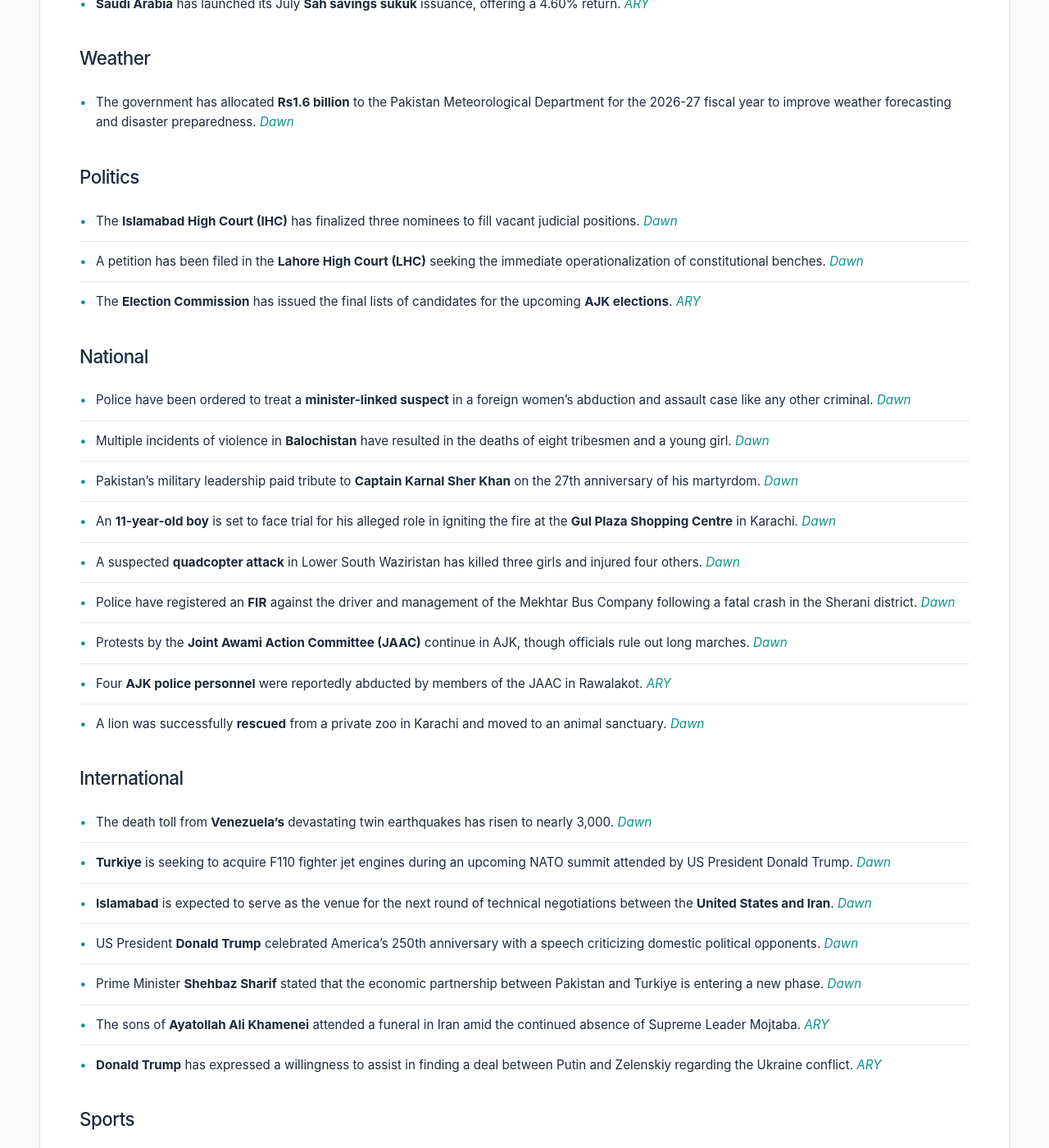
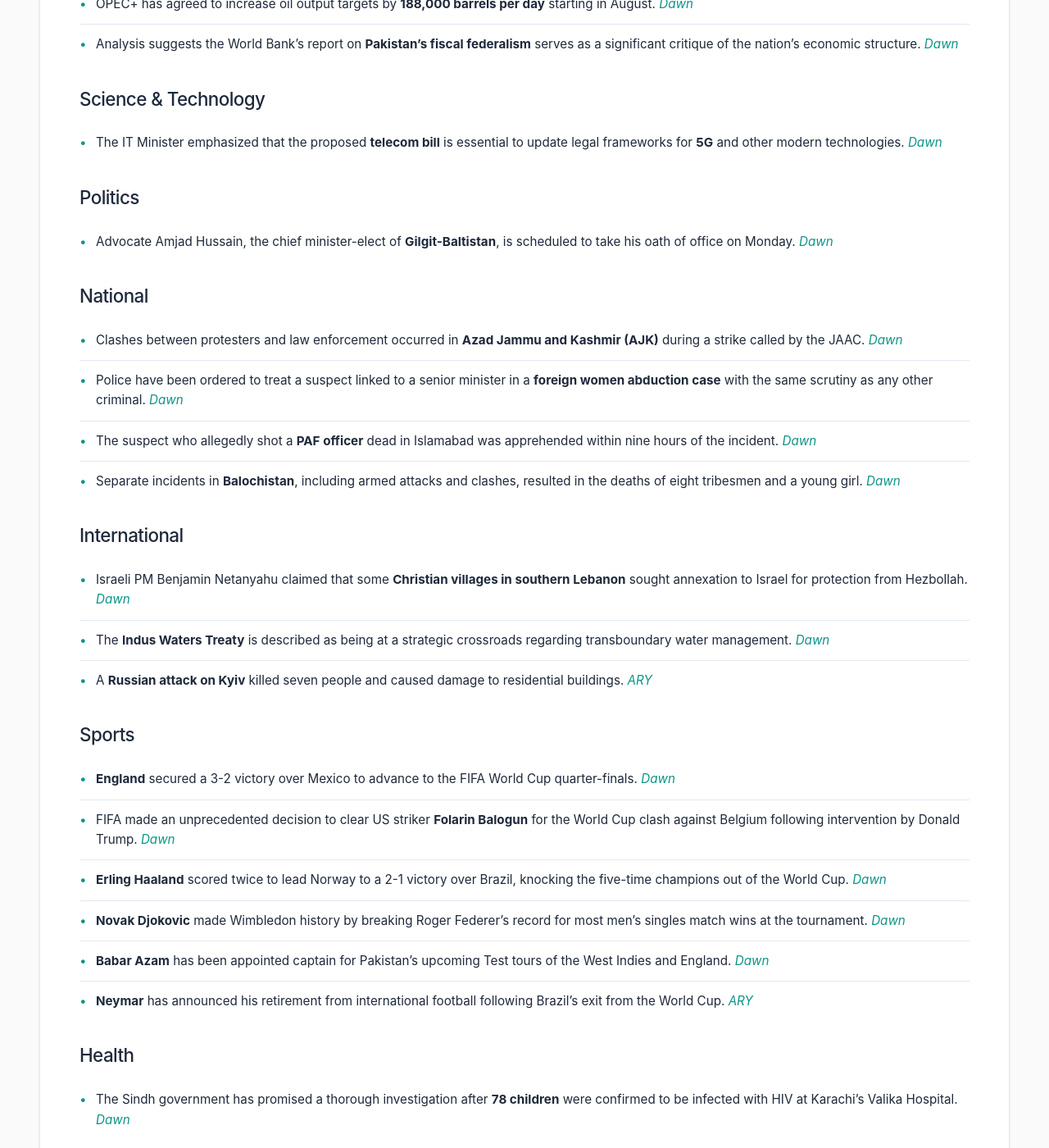
Before and after one commit to zsubzwary/news, a Jekyll site: the page built from en/index.md, in a window 1280 px wide and 1400 px high, scrolled down 696 px. Shown: the whole window at 82% size. Built offline with Jekyll 4.4.1, drawn with Linux system fonts in a browser that asks for light colours; some web fonts are replaced; comment, search, counter and statistics services are not loaded; some of the changed text lies outside the part shown.

Commit message:
DateTime; 2026-07-06T04:04:16.445Z

```diff
--- a/en/index.md
+++ b/en/index.md
@@ -4,51 +4,47 @@ title: Pakistan News Briefing
 lang: en
 ---
 
-Published at: 05-Jul-2026 21:04PKT
+Published at: 06-Jul-2026 09:04PKT
 
 Time to read: 4 mins
 
 ### Economy
-- **Opec+** has agreed to a further increase in oil output targets by 188,000 barrels per day starting in August. *[Dawn](https://www.dawn.com/news/2013159/opec-approves-further-oil-output-increase-as-hormuz-exports-start-to-recover)*
-- **India** is planning to expand its domestic crude oil exploration following significant energy supply disruptions caused by conflicts in the Middle East. *[Dawn](https://www.dawn.com/news/2013136/india-eyes-oil-exploration-expansion-after-middle-east-war-shortages)*
-- **Iraq and Halliburton** have signed a deal to develop critical oil fields in the Basra region. *[ARY](https://arynews.tv/iraq-halliburton-sign-deal-to-develop-key-basra-oil-fields)*
-- **Bitcoin** continues to hold near the $62,000 mark amidst shifting macro data and capital flows. *[ARY](https://arynews.tv/bitcoin-clings-to-62k-as-macro-data-tax-rules-and-capital-flows-converge)*
-- **Saudi Arabia** has launched its July **Sah savings sukuk** issuance, offering a 4.60% return. *[ARY](https://arynews.tv/saudi-arabia-opens-july-sah-savings-sukuk-issuance-with-4-60-return)*
+- Ogra has notified a **15% increase** in the price of Regasified Liquefied Natural Gas (RLNG) for June, driven by international market purchases amid supply disruptions. *[Dawn](https://www.dawn.com/news/2013262/ogra-notifies-15pc-increase-in-regasified-liquefied-natural-gas-price-for-june)*
+- Ahsan Iqbal has urged the Pakistani diaspora to invest in the country's **healthcare, technology, and export** sectors. *[Dawn](https://www.dawn.com/news/2013272/ahsan-iqbal-urges-diaspora-to-invest-in-their-countrys-growth)*
+- The "Passu Cherry Exhibition" in Upper Hunza generated over **Rs2 million** in economic activity for local entrepreneurs. *[Dawn](https://www.dawn.com/news/2013267/passu-cherry-show-gives-hunza-entrepreneurs-a-stage-to-showcase-wares)*
+- The National Highway Authority (NHA) has increased the toll tax on the **Islamabad-Lahore M-2 Motorway** by 7%. *[Dawn](https://www.dawn.com/news/2013174/nha-increases-toll-tax-on-islamabad-lahore-m-2-motorway-by-7pc)*
+- OPEC+ has agreed to increase oil output targets by **188,000 barrels per day** starting in August. *[Dawn](https://www.dawn.com/news/2013159/opec-approves-further-oil-output-increase-as-hormuz-exports-start-to-recover)*
+- Analysis suggests the World Bank's report on **Pakistan's fiscal federalism** serves as a significant critique of the nation's economic structure. *[Dawn](https://www.dawn.com/news/2013286/world-bank-and-fiscal-distribution)*
 
-### Weather
-- The government has allocated **Rs1.6 billion** to the Pakistan Meteorological Department for the 2026-27 fiscal year to improve weather forecasting and disaster preparedness. *[Dawn](https://www.dawn.com/news/2013152/what-initiatives-has-the-govt-planned-for-fy27-to-boost-weather-forecasting-early-warning-systems)*
+### Science & Technology
+- The IT Minister emphasized that the proposed **telecom bill** is essential to update legal frameworks for **5G** and other modern technologies. *[Dawn](https://www.dawn.com/news/2013161/it-minister-stresses-proposed-telecom-bill-needed-as-existing-laws-insufficient-for-5g-other-modern-tech)*
 
 ### Politics
-- The **Islamabad High Court (IHC)** has finalized three nominees to fill vacant judicial positions. *[Dawn](https://www.dawn.com/news/2013054/ihc-finalises-three-nominees-for-judges-vacancies)*
-- A petition has been filed in the **Lahore High Court (LHC)** seeking the immediate operationalization of constitutional benches. *[Dawn](https://www.dawn.com/news/2013072/lhc-moved-over-delay-in-setting-up-constitutional-benches)*
-- The **Election Commission** has issued the final lists of candidates for the upcoming **AJK elections**. *[ARY](https://arynews.tv/election-commission-issues-final-lists-of-candidates-for-ajk-elections)*
+- Advocate Amjad Hussain, the chief minister-elect of **Gilgit-Baltistan**, is scheduled to take his oath of office on Monday. *[Dawn](https://www.dawn.com/news/2013260/cm-elect-to-take-oath-today-as-ppp-chief-bilawal-arrives-in-gilgit-baltistan)*
 
 ### National
-- Police have been ordered to treat a **minister-linked suspect** in a foreign women's abduction and assault case like any other criminal. *[Dawn](https://www.dawn.com/news/2013143/foreign-women-abduction-case-police-ordered-to-treat-minister-linked-suspect-like-any-other-criminal)*
-- Multiple incidents of violence in **Balochistan** have resulted in the deaths of eight tribesmen and a young girl. *[Dawn](https://www.dawn.com/news/2013156/8-tribesmen-young-girl-killed-in-separate-incidents-in-balochistan)*
-- Pakistan's military leadership paid tribute to **Captain Karnal Sher Khan** on the 27th anniversary of his martyrdom. *[Dawn](https://www.dawn.com/news/2013139/hero-of-kargil-military-top-brass-pays-tribute-to-karnal-sher-khan-on-27th-martyrdom-anniversary)*
-- An **11-year-old boy** is set to face trial for his alleged role in igniting the fire at the **Gul Plaza Shopping Centre** in Karachi. *[Dawn](https://www.dawn.com/news/2012992/11-year-old-to-face-trial-for-igniting-gul-plaza-fire-in-karachi)*
-- A suspected **quadcopter attack** in Lower South Waziristan has killed three girls and injured four others. *[Dawn](https://www.dawn.com/news/2013122/3-girls-killed-4-injured-in-suspected-quadcopter-attack-in-lower-south-waziristan)*
-- Police have registered an **FIR** against the driver and management of the Mekhtar Bus Company following a fatal crash in the Sherani district. *[Dawn](https://www.dawn.com/news/2013053/dead-driver-bus-owners-booked-in-sherani-bus-crash-case)*
-- Protests by the **Joint Awami Action Committee (JAAC)** continue in AJK, though officials rule out long marches. *[Dawn](https://www.dawn.com/news/2013051/no-long-marches-likely-as-jaac-eyes-fresh-demos-in-ajk)*
-- Four **AJK police personnel** were reportedly abducted by members of the JAAC in Rawalakot. *[ARY](https://arynews.tv/ajk-police-personnel-allegedly-abducted-by-jaac)*
-- A lion was successfully **rescued** from a private zoo in Karachi and moved to an animal sanctuary. *[Dawn](https://www.dawn.com/news/2012996/lion-kept-at-private-karachi-zoo-in-poor-condition-rescued-moved-to-sanctuary)*
+- Clashes between protesters and law enforcement occurred in **Azad Jammu and Kashmir (AJK)** during a strike called by the JAAC. *[Dawn](https://www.dawn.com/news/2013177/clashes-reported-from-ajk-as-jaac-holds-demonstrations)*
+- Police have been ordered to treat a suspect linked to a senior minister in a **foreign women abduction case** with the same scrutiny as any other criminal. *[Dawn](https://www.dawn.com/news/2013143/foreign-women-abduction-case-police-ordered-to-treat-minister-linked-suspect-like-any-other-criminal)*
+- The suspect who allegedly shot a **PAF officer** dead in Islamabad was apprehended within nine hours of the incident. *[Dawn](https://www.dawn.com/news/2013169/suspect-who-shot-paf-officer-dead-arrested-within-9-hours-islamabad-ig)*
+- Separate incidents in **Balochistan**, including armed attacks and clashes, resulted in the deaths of eight tribesmen and a young girl. *[Dawn](https://www.dawn.com/news/2013156/8-tribesmen-young-girl-killed-in-separate-incidents-in-balochistan)*
 
 ### International
-- The death toll from **Venezuela's** devastating twin earthquakes has risen to nearly 3,000. *[Dawn](https://www.dawn.com/news/2013149/venezuela-quake-death-toll-rises-to-nearly-3000-foreign-rescue-teams-begin-winding-down-operations)*
-- **Turkiye** is seeking to acquire F110 fighter jet engines during an upcoming NATO summit attended by US President Donald Trump. *[Dawn](https://www.dawn.com/news/2013133/turkiye-eyes-f110-fighter-jet-engines-as-trump-comes-to-town)*
-- **Islamabad** is expected to serve as the venue for the next round of technical negotiations between the **United States and Iran**. *[Dawn](https://www.dawn.com/news/2013076/islamabad-frontrunner-to-host-us-iran-talks)*
-- US President **Donald Trump** celebrated America's 250th anniversary with a speech criticizing domestic political opponents. *[Dawn](https://www.dawn.com/news/2013124/trump-hails-us-blasts-communists-in-250th-anniversary-speech)*
-- Prime Minister **Shehbaz Sharif** stated that the economic partnership between Pakistan and Turkiye is entering a new phase. *[Dawn](https://www.dawn.com/news/2012929/two-hearts-with-one-soul-pm-shehbaz-says-pak-turkiye-economic-partnership-entering-a-new-phase)*
-- The sons of **Ayatollah Ali Khamenei** attended a funeral in Iran amid the continued absence of Supreme Leader Mojtaba. *[ARY](https://arynews.tv/ayatollah-ali-khamenei-funeral-mojtaba-khamenei-absent)*
-- **Donald Trump** has expressed a willingness to assist in finding a deal between Putin and Zelenskiy regarding the Ukraine conflict. *[ARY](https://arynews.tv/trump-offers-to-help-putin-find-deal-with-ukraine-also-speaks-with-zelenskiy)*
+- Israeli PM Benjamin Netanyahu claimed that some **Christian villages in southern Lebanon** sought annexation to Israel for protection from Hezbollah. *[Dawn](https://www.dawn.com/news/2013293/netanyahu-claims-christians-in-lebanon-sought-israeli-annexation)*
+- The **Indus Waters Treaty** is described as being at a strategic crossroads regarding transboundary water management. *[Dawn](https://www.dawn.com/news/2013273/comment-indus-waters-treaty-at-a-strategic-crossroads-part-i)*
+- A **Russian attack on Kyiv** killed seven people and caused damage to residential buildings. *[ARY](https://arynews.tv/russian-attack-on-kyiv-kills-seven-hits-apartments-other-buildings)*
 
 ### Sports
-- **Babar Azam** has been appointed captain of the Pakistan Test squads for the upcoming tours of the West Indies and England. *[Dawn](https://www.dawn.com/news/2013127/babar-azam-named-captain-of-west-indies-england-test-squads)*
+- **England** secured a 3-2 victory over Mexico to advance to the FIFA World Cup quarter-finals. *[Dawn](https://www.dawn.com/news/2013329/ten-man-england-survive-mexico-comeback-to-reach-fifa-world-cup-quarter-finals)*
+- FIFA made an unprecedented decision to clear US striker **Folarin Balogun** for the World Cup clash against Belgium following intervention by Donald Trump. *[Dawn](https://www.dawn.com/news/2013238/fifa-makes-unprecedented-u-turn-following-trump-intervention-to-clear-balogun-for-us-belgium-world-cup-clash)*
+- **Erling Haaland** scored twice to lead Norway to a 2-1 victory over Brazil, knocking the five-time champions out of the World Cup. *[Dawn](https://www.dawn.com/news/2013250/haaland-knocks-brazil-out-of-fifa-world-cup-as-norway-reach-quarters)*
+- **Novak Djokovic** made Wimbledon history by breaking Roger Federer’s record for most men’s singles match wins at the tournament. *[Dawn](https://www.dawn.com/news/2013167/djokovic-makes-wimbledon-history-to-reach-quarter-finals)*
+- **Babar Azam** has been appointed captain for Pakistan's upcoming Test tours of the West Indies and England. *[Dawn](https://www.dawn.com/news/2013127/babar-azam-named-captain-of-west-indies-england-test-squads)*
+- **Neymar** has announced his retirement from international football following Brazil's exit from the World Cup. *[ARY](https://arynews.tv/neymar-retires-from-international-football-after-brazils-world-cup-exit)*
 
 ### Health
-- A **newborn** baby was remarkably found alive after being declared dead and having a death certificate issued. *[ARY](https://arynews.tv/newborn-declared-dead-death-certificate-issued)*
+- The Sindh government has promised a thorough investigation after **78 children** were confirmed to be infected with HIV at Karachi's Valika Hospital. *[Dawn](https://www.dawn.com/news/2013230/sindh-minister-confirms-78-children-infected-with-hiv-at-karachis-valika-hospital)*
 
 ### Other
-- The release date for **Call of Duty: Black Ops 1 & 2** on PS5 is expected within days. *[ARY](https://arynews.tv/call-of-duty-black-ops-1-2-ps5-release-date-could-be-days-away)*
-- Actor **Aamir Khan** has reportedly married Gauri Spratt for the third time. *[ARY](https://arynews.tv/aamir-khan-ties-the-knot-with-gauri-spratt-for-the-third-time)*
+- Celebrities **Liam Hemsworth and Gabriella Brooks** were seen attending Taylor Swift's wedding. *[ARY](https://arynews.tv/liam-hemsworth-gabriella-brooks-enjoy-at-taylor-swift-wedding)*
+- Actor **Adam Sandler** shared marriage advice with Taylor Swift and Travis Kelce after officiating their wedding. *[ARY](https://arynews.tv/adam-sandler-gives-sweet-marriage-tip-to-taylor-swift-travis-kelce)*
+- New details have emerged regarding **Prince Harry, Meghan Markle**, and their children's relationship with King Charles. *[ARY](https://arynews.tv/prince-harry-meghan-markles-friend-speaks-on-archie-and-lilibet-meeting-king-charles)*
```
